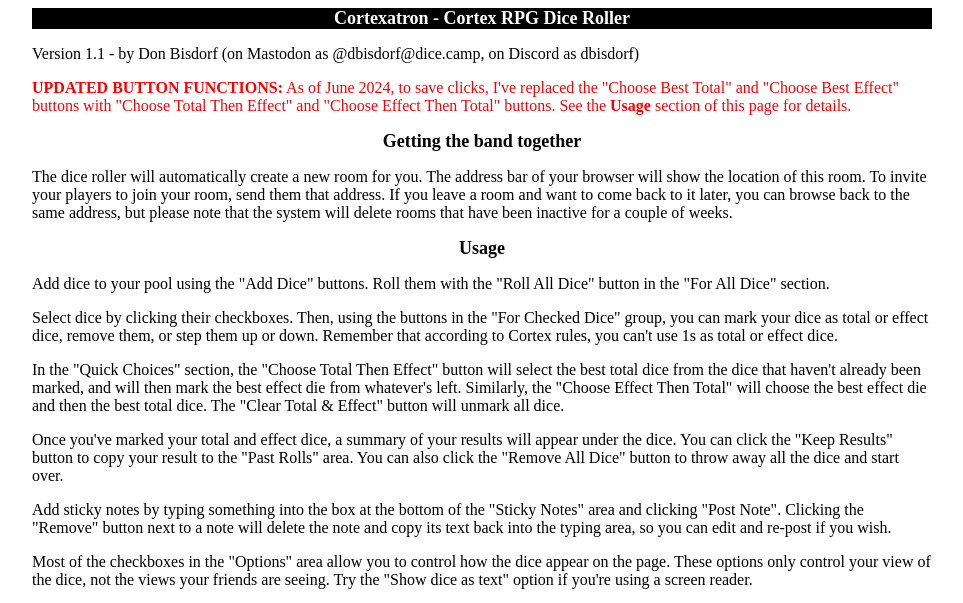
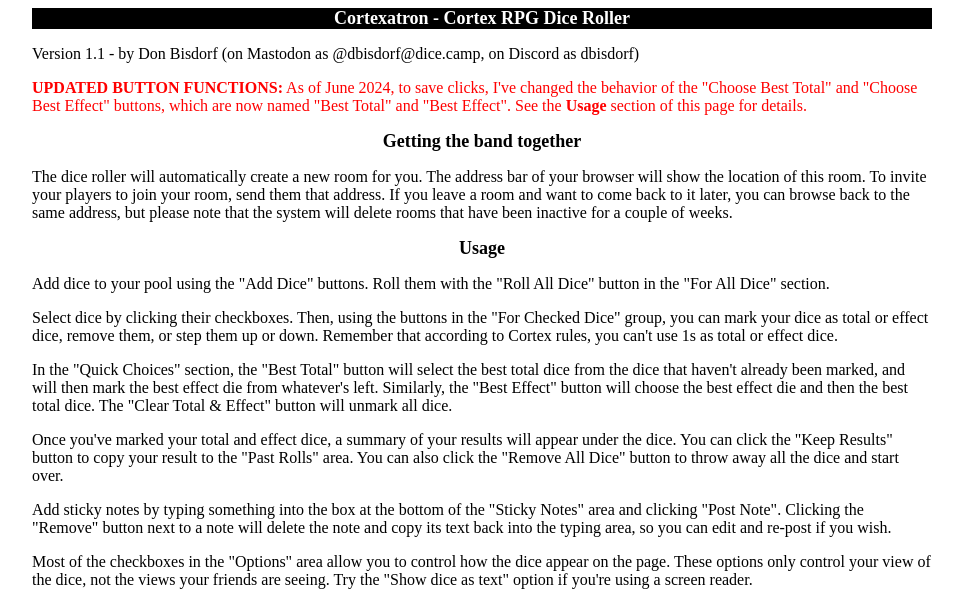
Before and after one commit to dbisdorf/cortex-roller, a Django app: template players/templates/players/about.html in a window 1280 px wide. Shown: the top 603 px of the page, without its empty margins (158-1121 px from the left). Run offline with Django 3.2, Linux system fonts and the light colour scheme; the template is opened without the code that fills it, so the values that code supplies are empty.

Commit message:
Fix error in help text.

```diff
--- a/players/templates/players/about.html
+++ b/players/templates/players/about.html
@@ -10,7 +10,7 @@
 	<h1>Cortexatron - Cortex RPG Dice Roller</h1>
 	<p>Version 1.1 - by Don Bisdorf (on Mastodon as @dbisdorf@dice.camp, on Discord as dbisdorf)</p>
 
-	<p style="color:red"><b>UPDATED BUTTON FUNCTIONS:</b> As of June 2024, to save clicks, I've replaced the "Choose Best Total" and "Choose Best Effect" buttons with "Choose Total Then Effect" and "Choose Effect Then Total" buttons. See the <b>Usage</b> section of this page for details.</p>
+	<p style="color:red"><b>UPDATED BUTTON FUNCTIONS:</b> As of June 2024, to save clicks, I've changed the behavior of the "Choose Best Total" and "Choose Best Effect" buttons, which are now named "Best Total" and "Best Effect". See the <b>Usage</b> section of this page for details.</p>
 
 	<h2>Getting the band together</h2>
 	<p>The dice roller will automatically create a new room for you. The address bar of your browser will show the location of this room. To invite your players to join your room, send them that address. If you leave a room and want to come back to it later, you can browse back to the same address, but please note that the system will delete rooms that have been inactive for a couple of weeks.</p>
@@ -18,7 +18,7 @@
 	<h2>Usage</h2>
 	<p>Add dice to your pool using the "Add Dice" buttons. Roll them with the "Roll All Dice" button in the "For All Dice" section.</p>
 	<p>Select dice by clicking their checkboxes. Then, using the buttons in the "For Checked Dice" group, you can mark your dice as total or effect dice, remove them, or step them up or down. Remember that according to Cortex rules, you can't use 1s as total or effect dice.</p>
-	<p>In the "Quick Choices" section, the "Choose Total Then Effect" button will select the best total dice from the dice that haven't already been marked, and will then mark the best effect die from whatever's left. Similarly, the "Choose Effect Then Total" will choose the best effect die and then the best total dice. The "Clear Total &amp; Effect" button will unmark all dice.</p>
+	<p>In the "Quick Choices" section, the "Best Total" button will select the best total dice from the dice that haven't already been marked, and will then mark the best effect die from whatever's left. Similarly, the "Best Effect" button will choose the best effect die and then the best total dice. The "Clear Total &amp; Effect" button will unmark all dice.</p>
 	<p>Once you've marked your total and effect dice, a summary of your results will appear under the dice. You can click the "Keep Results" button to copy your result to the "Past Rolls" area. You can also click the "Remove All Dice" button to throw away all the dice and start over.</p>
 	<p>Add sticky notes by typing something into the box at the bottom of the "Sticky Notes" area and clicking "Post Note". Clicking the "Remove" button next to a note will delete the note and copy its text back into the typing area, so you can edit and re-post if you wish.</p>
 	<p>Most of the checkboxes in the "Options" area allow you to control how the dice appear on the page. These options only control your view of the dice, not the views your friends are seeing. Try the "Show dice as text" option if you're using a screen reader.</p>
```
